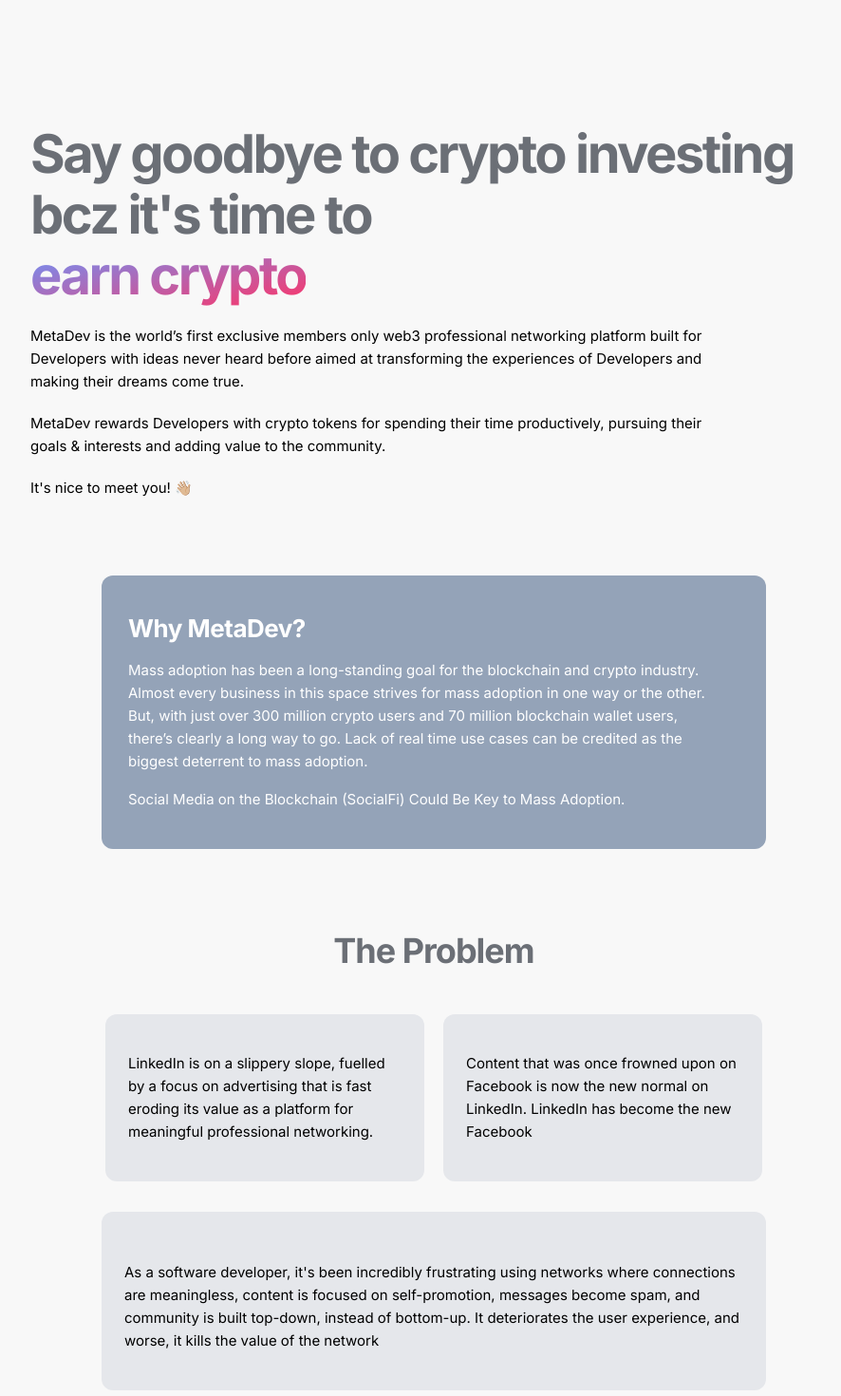
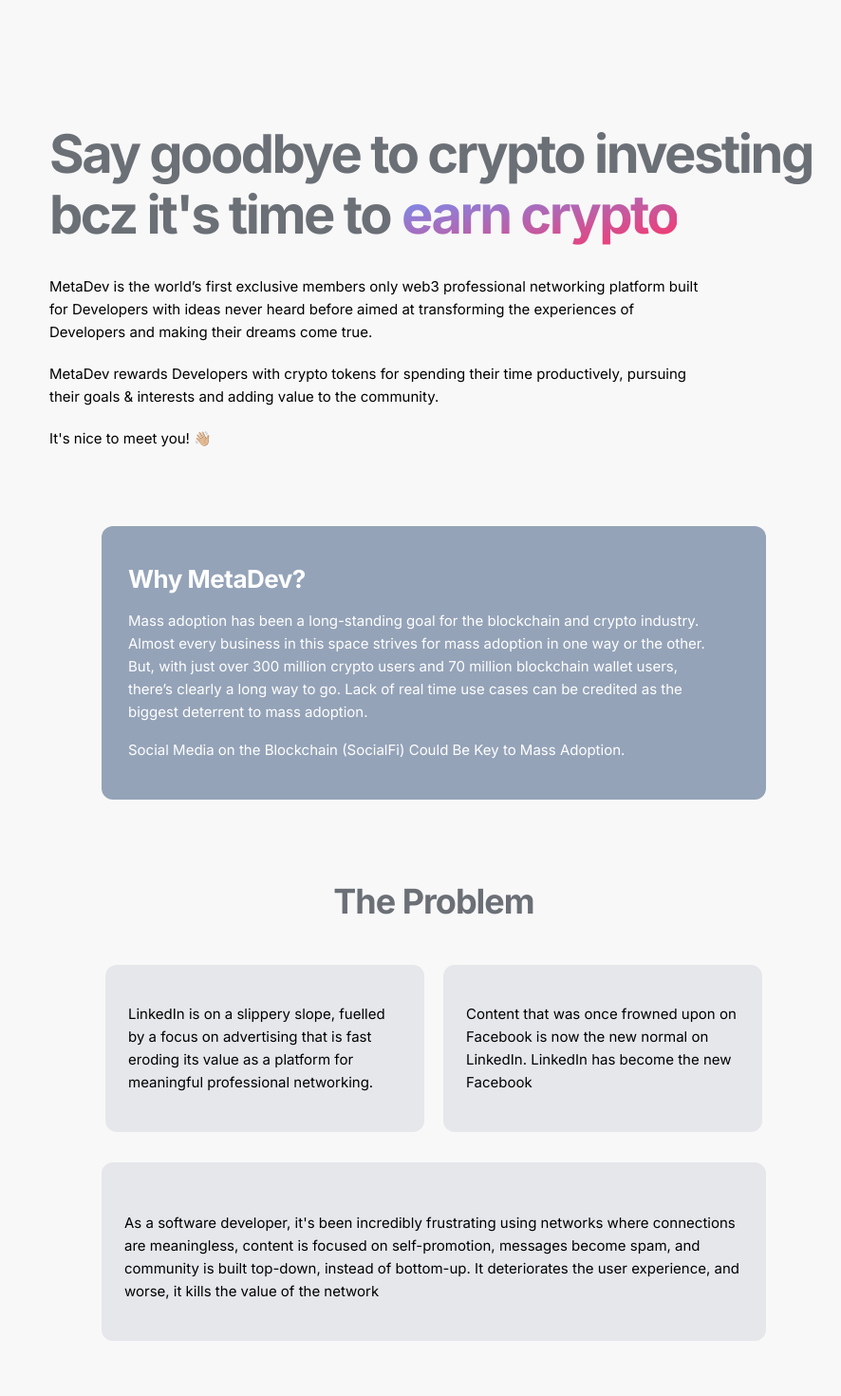
Before and after one commit to Devrajsinh-Jhala/Collabi, a React (Create React App) app: page /aboutus in a window 1280 px wide. Shown: the part 100-1570 px from the top of the page at 95% size, without its empty margins (183-1069 px from the left). Built offline with nearby package versions, Linux system fonts and the light colour scheme.

Commit message:
Fixed minor styling issues

```diff
--- a/src/containers/AboutUs.jsx
+++ b/src/containers/AboutUs.jsx
@@ -12,10 +12,10 @@
       <div className="w-full min-h-[100vh] bg-[#f8f8f8] h-[100%] flex flex-col items-center justify-center ">
         <div className=" h-fit mt-40">
           <div className="flex flex-col items-center leading-[4rem] justify-center">
-            <div className=" text-[40px] sm:text-[56px] px-5 md:px-0 md:w-[850px] font-inter tracking-normal sm:tracking-[-0.15625rem] font-bold text-[#6b6f76]">
-              <p className="text-[40px] sm:text-[56px]">
+            <div className=" text-[40px] px-5 sm:text-[56px] w-fit overflow-hidden md:w-[850px] font-inter tracking-normal sm:tracking-[-0.15625rem] font-bold leading-[3rem] sm:leading-[4rem] text-[#6b6f76]">
+              <span className=" mr-3 text-[40px] sm:text-[56px]">
                 Say goodbye to crypto investing bcz it's time to
-              </p>{" "}
+              </span>
               <span className=" text-[40px] sm:text-[56px] font-inter text-transparent bg-clip-text bg-gradient-to-br from-[#6699FF] to-[#FF3366] tracking-normal sm:tracking-[-0.15625rem] font-bold ">
                 earn crypto
               </span>
@@ -24,19 +24,19 @@
           </div>
           <div className="flex flex-col  md:w-[740px] mb-10">
             <div className="flex flex-col items-center justify-center">
-              <p className=" mt-8 sm:mt-5 font-inter px-5 md:px-0 text-base sm:text-[15px] leading-6">
+              <p className=" mt-8 font-inter px-5 md:px-5 text-base sm:text-[15px] leading-6">
                 MetaDev is the world’s first exclusive members only web3
                 professional networking platform built for Developers with ideas
                 never heard before aimed at transforming the experiences of
                 Developers and making their dreams come true.
               </p>
             </div>
-            <p className="mt-5 font-inter px-5 sm:px-0 text-base md:text-[15px] leading-6">
+            <p className="mt-5 font-inter px-5 sm:px-5 text-base md:text-[15px] leading-6">
               MetaDev rewards Developers with crypto tokens for spending their
               time productively, pursuing their goals & interests and adding
               value to the community.
             </p>
-            <p className="mt-5 font-inter px-5 sm:px-0 text-base md:text-[15px] leading-6">
+            <p className="mt-5 font-inter px-5 sm:px-5 text-base md:text-[15px] leading-6">
               It's nice to meet you! 👋🏼
             </p>
           </div>
@@ -59,7 +59,7 @@
             </div>
           </div>
 
-          <div className=" flex mx-5 md:mx-0 flex-col sm:flex-row sm:space-x-5 items-center justify-center mt-10 ">
+          <div className=" flex mx-5 md:mx-5 flex-col sm:flex-row sm:space-x-5 items-center justify-center mt-10 ">
             <div className="">
               <AboutUsCard
                 description={
@@ -76,7 +76,7 @@
             </div>
           </div>
 
-          <div className="flex mx-5 md:mx-0 items-center justify-center mb-10">
+          <div className="flex mx-5 md:mx-5 items-center justify-center mb-10">
             <BigCard
               description={
                 "As a software developer, it's been incredibly frustrating using networks where connections are meaningless, content is focused on self-promotion, messages become spam, and community is built top-down, instead of bottom-up. It deteriorates the user experience, and worse, it kills the value of the network"
@@ -85,7 +85,7 @@
           </div>
         </div>
 
-        <div className="-mt-12 mx-5 md:mx-0">
+        <div className="-mt-12 mx-5 md:mx-5">
           <AboutUsBigCards
             primary={"bg-slate-400"}
             heading={"Vision"}
--- a/src/containers/UserProfile.jsx
+++ b/src/containers/UserProfile.jsx
@@ -1,4 +1,5 @@
-import React, { useState } from "react";
+import React, { useEffect, useState } from "react";
+import toast, { Toaster } from "react-hot-toast";
 
 import PhoneInput from "react-phone-input-2";
 import "react-phone-input-2/lib/style.css";
@@ -9,6 +10,19 @@
 import UserButton from "../components/UserButton";
 
 const UserProfile = () => {
+  useEffect(() => {
+    toast("Hello", {
+      position: "bottom-center",
+      duration: 1500,
+      style: {
+        width: "160px",
+        borderRadius: "9999px",
+        fontFamily: "Inter",
+        backgroundColor: "black",
+      },
+    });
+  }, []);
+
   const [value, setValue] = useState("");
   return (
     <div className="flex h-[100%] xl:h-[100vh] ">
@@ -77,6 +91,7 @@
               <UserButton text={"Next"} />
             </Link>
           </div>
+          <Toaster />
         </div>
       </div>
     </div>
```
